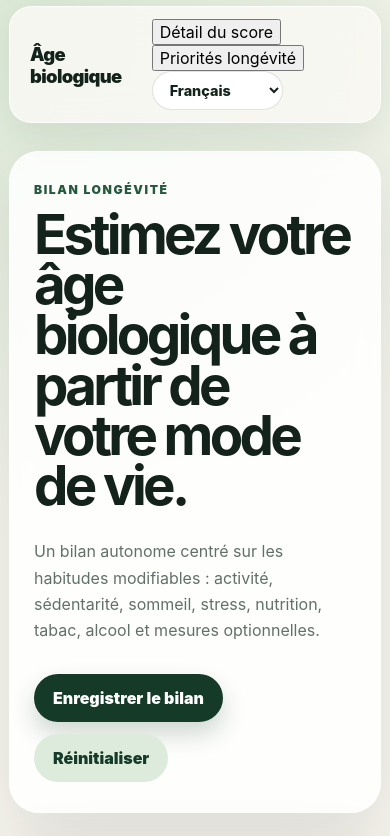
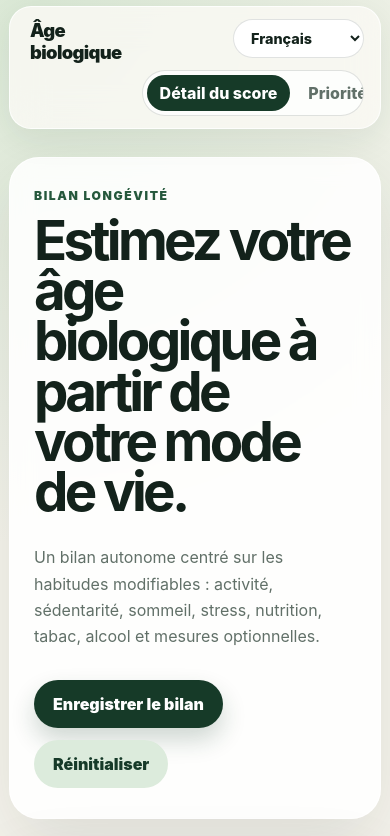
Before and after one commit to pharmaexport/BiologicalAge, a Next.js app: page / in a window 390 px wide. Shown: the top 836 px of the page. Built offline with nearby package versions, Linux system fonts and the light colour scheme.

Commit message:
Style longevity priorities and navigation

```diff
--- a/app/globals.css
+++ b/app/globals.css
@@ -24,61 +24,35 @@ body {
     var(--paper);
   font-family: Inter, ui-sans-serif, system-ui, -apple-system, BlinkMacSystemFont, "Segoe UI", sans-serif;
 }
-
 button, input, select { font: inherit; }
 button, select { cursor: pointer; }
 a { color: inherit; text-decoration: none; }
-
 main { width: min(1500px, calc(100% - 32px)); margin: 0 auto; padding-bottom: 72px; }
 .topbar {
-  position: sticky;
-  top: 12px;
-  z-index: 20;
-  display: flex;
-  justify-content: space-between;
-  align-items: center;
-  gap: 24px;
-  margin: 12px 0 28px;
-  padding: 12px 16px 12px 20px;
-  border: 1px solid rgba(255,255,255,.8);
-  border-radius: 999px;
-  background: rgba(250, 249, 244, 0.82);
-  box-shadow: 0 10px 32px rgba(28, 47, 36, 0.08);
-  backdrop-filter: blur(18px);
+  position: sticky; top: 12px; z-index: 20; display: flex; justify-content: space-between; align-items: center; gap: 20px;
+  margin: 12px 0 28px; padding: 12px 16px 12px 20px; border: 1px solid rgba(255,255,255,.8); border-radius: 999px;
+  background: rgba(250, 249, 244, 0.82); box-shadow: 0 10px 32px rgba(28, 47, 36, 0.08); backdrop-filter: blur(18px);
 }
 .brand { font-weight: 950; letter-spacing: -0.035em; font-size: 1.15rem; }
+.topbarActions { display: flex; align-items: center; gap: 12px; min-width: 0; }
+.viewTabs { display: flex; gap: 5px; padding: 4px; border: 1px solid var(--line); border-radius: 999px; background: rgba(255,255,255,.74); }
+.viewTabs button { border: 0; border-radius: 999px; background: transparent; color: var(--muted); padding: 8px 13px; font-weight: 850; white-space: nowrap; }
+.viewTabs button.active { background: var(--green-dark); color: white; }
 .languagePicker { display: flex; align-items: center; gap: 10px; color: var(--muted); font-weight: 800; font-size: .9rem; }
 .languagePicker select { border: 1px solid var(--line); background: white; border-radius: 999px; padding: 9px 34px 9px 13px; color: var(--ink); }
-
-.hero {
-  display: grid;
-  grid-template-columns: minmax(0, 1.15fr) minmax(360px, .85fr);
-  gap: 24px;
-  align-items: stretch;
-  margin-bottom: 28px;
-}
-.hero > div, .resultCard, fieldset, .detailCard {
-  border: 1px solid rgba(255,255,255,.9);
-  background: var(--card);
-  box-shadow: var(--shadow);
-  backdrop-filter: blur(12px);
+.hero { display: grid; grid-template-columns: minmax(0, 1.15fr) minmax(360px, .85fr); gap: 24px; align-items: stretch; margin-bottom: 28px; }
+.hero > div, .resultCard, fieldset, .detailCard, .prioritiesHeader, .priorityCard, .supplementCard {
+  border: 1px solid rgba(255,255,255,.9); background: var(--card); box-shadow: var(--shadow); backdrop-filter: blur(12px);
 }
 .hero > div { padding: clamp(30px, 5vw, 74px); border-radius: 42px; }
 .eyebrow { margin: 0 0 12px; color: var(--green); font-size: .76rem; font-weight: 950; letter-spacing: .13em; text-transform: uppercase; }
 h1 { max-width: 860px; margin: 0; font-size: clamp(2.8rem, 6vw, 6.3rem); line-height: .92; letter-spacing: -.067em; }
 .heroText { max-width: 760px; margin: 28px 0 0; color: var(--muted); font-size: clamp(1rem, 1.7vw, 1.24rem); line-height: 1.65; }
 .actions { display: flex; flex-wrap: wrap; gap: 12px; margin-top: 30px; }
-.primary, .secondary {
-  border: 0;
-  border-radius: 999px;
-  padding: 14px 19px;
-  font-weight: 900;
-  transition: transform .18s ease, box-shadow .18s ease;
-}
+.primary, .secondary { border: 0; border-radius: 999px; padding: 14px 19px; font-weight: 900; transition: transform .18s ease, box-shadow .18s ease; }
 .primary { background: var(--green-dark); color: white; box-shadow: 0 12px 24px rgba(22,58,40,.2); }
 .secondary { background: var(--green-soft); color: var(--green-dark); }
 .primary:hover, .secondary:hover { transform: translateY(-1px); }
-
 .resultCard { display: grid; align-content: start; padding: clamp(28px, 4vw, 52px); border-radius: 42px; background: linear-gradient(145deg, rgba(28,75,49,.98), rgba(17,49,33,.98)); color: white; }
 .resultCard .eyebrow { color: #c8e3cb; }
 .biologicalAge { display: grid; gap: 9px; padding: 24px 0 30px; border-bottom: 1px solid rgba(255,255,255,.16); }
@@ -88,7 +62,6 @@ h1 { max-width: 860px; margin: 0; font-size: clamp(2.8rem, 6vw, 6.3rem); line-he
 .metricGrid article { min-height: 106px; display: grid; align-content: space-between; gap: 12px; padding: 16px; border: 1px solid rgba(255,255,255,.12); border-radius: 22px; background: rgba(255,255,255,.07); }
 .metricGrid span { color: rgba(255,255,255,.66); font-size: .84rem; font-weight: 800; }
 .metricGrid strong { font-size: 1.08rem; line-height: 1.25; }
-
 .assessmentLayout { display: grid; grid-template-columns: minmax(0, 1.45fr) minmax(330px, .55fr); gap: 24px; align-items: start; }
 .assessmentForm { display: grid; gap: 18px; }
 fieldset { min-width: 0; margin: 0; padding: clamp(22px, 3vw, 36px); border-radius: 30px; }
@@ -97,24 +70,12 @@ fieldset > p { margin: 0 0 20px; color: var(--muted); }
 .formGrid { display: grid; grid-template-columns: repeat(3, minmax(0,1fr)); gap: 14px; }
 .field { min-width: 0; display: grid; gap: 8px; align-content: start; }
 .field > span { min-height: 2.5em; color: #35463d; font-size: .88rem; line-height: 1.25; font-weight: 850; }
-.field input, .field select {
-  width: 100%;
-  min-height: 48px;
-  border: 1px solid var(--line);
-  border-radius: 14px;
-  outline: none;
-  background: rgba(255,255,255,.92);
-  color: var(--ink);
-  padding: 12px 13px;
-  transition: border-color .18s ease, box-shadow .18s ease;
-}
+.field input, .field select { width: 100%; min-height: 48px; border: 1px solid var(--line); border-radius: 14px; outline: none; background: rgba(255,255,255,.92); color: var(--ink); padding: 12px 13px; transition: border-color .18s ease, box-shadow .18s ease; }
 .field input:focus, .field select:focus { border-color: var(--green); box-shadow: 0 0 0 4px rgba(37,88,60,.11); }
 .inputWithSuffix { position: relative; }
 .inputWithSuffix input { padding-right: 75px; }
 .inputWithSuffix small { position: absolute; right: 13px; top: 50%; transform: translateY(-50%); color: var(--muted); font-weight: 850; pointer-events: none; }
-.fieldHint { color: var(--muted); }
 .submitButton { justify-self: start; padding-inline: 24px; }
-
 .detailsColumn { display: grid; gap: 18px; }
 .detailCard { padding: 25px; border-radius: 28px; }
 .stickyCard { position: sticky; top: 92px; }
@@ -132,17 +93,43 @@ progress::-webkit-progress-value { background: var(--green); border-radius: 999p
 progress::-moz-progress-bar { background: var(--green); border-radius: 999px; }
 .warningCard { background: rgba(255, 245, 223, .94); }
 .methodCard { background: rgba(238, 229, 210, .86); }
+.prioritiesPanel { display: grid; gap: 22px; }
+.prioritiesHeader { border-radius: 34px; padding: clamp(28px, 4vw, 50px); }
+.prioritiesHeader h2, .supplementCard h2 { margin: 0; font-size: clamp(2rem, 4vw, 4rem); letter-spacing: -.055em; }
+.prioritiesHeader > p:last-child, .supplementCard > div:first-child > p:last-child { max-width: 850px; color: var(--muted); line-height: 1.7; }
+.priorityGrid { display: grid; grid-template-columns: repeat(3, minmax(0,1fr)); gap: 18px; }
+.priorityCard { position: relative; min-height: 390px; display: grid; align-content: start; gap: 20px; padding: 28px; border-radius: 30px; overflow: hidden; }
+.priorityRank { position: absolute; right: 20px; top: 12px; color: rgba(37,88,60,.09); font-size: 7rem; line-height: 1; font-weight: 950; }
+.priorityImpact { position: relative; display: flex; justify-content: space-between; align-items: baseline; gap: 18px; padding-right: 55px; }
+.priorityImpact span { color: var(--muted); font-size: .82rem; font-weight: 850; text-transform: uppercase; letter-spacing: .08em; }
+.priorityImpact strong { font-size: 1.45rem; }
+.priorityCard h3 { position: relative; margin: 0; max-width: 90%; font-size: 1.7rem; line-height: 1.05; letter-spacing: -.04em; }
+.priorityCard div > strong { font-size: .78rem; text-transform: uppercase; letter-spacing: .08em; color: var(--green); }
+.priorityCard p { margin: 7px 0 0; color: var(--muted); line-height: 1.6; }
+.supplementCard { display: grid; gap: 24px; padding: clamp(28px, 4vw, 48px); border-radius: 34px; background: rgba(238,229,210,.82); }
+.supplementGrid { display: grid; grid-template-columns: repeat(3, minmax(0,1fr)); gap: 16px; }
+.supplementGrid article { padding: 22px; border: 1px solid var(--line); border-radius: 22px; background: rgba(255,255,255,.68); }
+.supplementGrid h3 { margin: 0 0 10px; font-size: 1.1rem; }
+.supplementGrid p { margin: 0; color: var(--muted); line-height: 1.65; }
+.supplementWarning { background: rgba(255,245,223,.9) !important; }
+.supplementRule { margin: 0; padding-top: 18px; border-top: 1px solid var(--line); font-weight: 850; line-height: 1.6; }
 
 @media (max-width: 1080px) {
   .hero, .assessmentLayout { grid-template-columns: 1fr; }
   .stickyCard { position: static; }
   .detailsColumn { grid-template-columns: repeat(2, minmax(0,1fr)); }
   .detailsColumn .stickyCard, .detailsColumn .methodCard { grid-column: 1 / -1; }
+  .priorityGrid { grid-template-columns: 1fr; }
+  .priorityCard { min-height: 0; }
+  .supplementGrid { grid-template-columns: 1fr; }
 }
-
 @media (max-width: 760px) {
   main { width: min(100% - 18px, 1500px); }
-  .topbar { top: 6px; margin-top: 6px; border-radius: 22px; }
+  .topbar { top: 6px; align-items: flex-start; margin-top: 6px; border-radius: 22px; }
+  .topbarActions { width: 100%; flex-direction: column-reverse; align-items: stretch; }
+  .viewTabs { overflow-x: auto; }
+  .viewTabs button { flex: 1; }
+  .languagePicker { justify-content: flex-end; }
   .languagePicker > span { display: none; }
   .hero > div, .resultCard { border-radius: 30px; }
   .hero > div { padding: 30px 24px; }
@@ -154,4 +141,5 @@ progress::-moz-progress-bar { background: var(--green); border-radius: 999px; }
   legend { max-width: calc(100% - 20px); margin-left: 0; padding: 0 8px; line-height: 1.08; }
   .field > span { min-height: 0; }
   .submitButton { width: 100%; }
+  .prioritiesHeader, .supplementCard, .priorityCard { border-radius: 24px; }
 }
```
